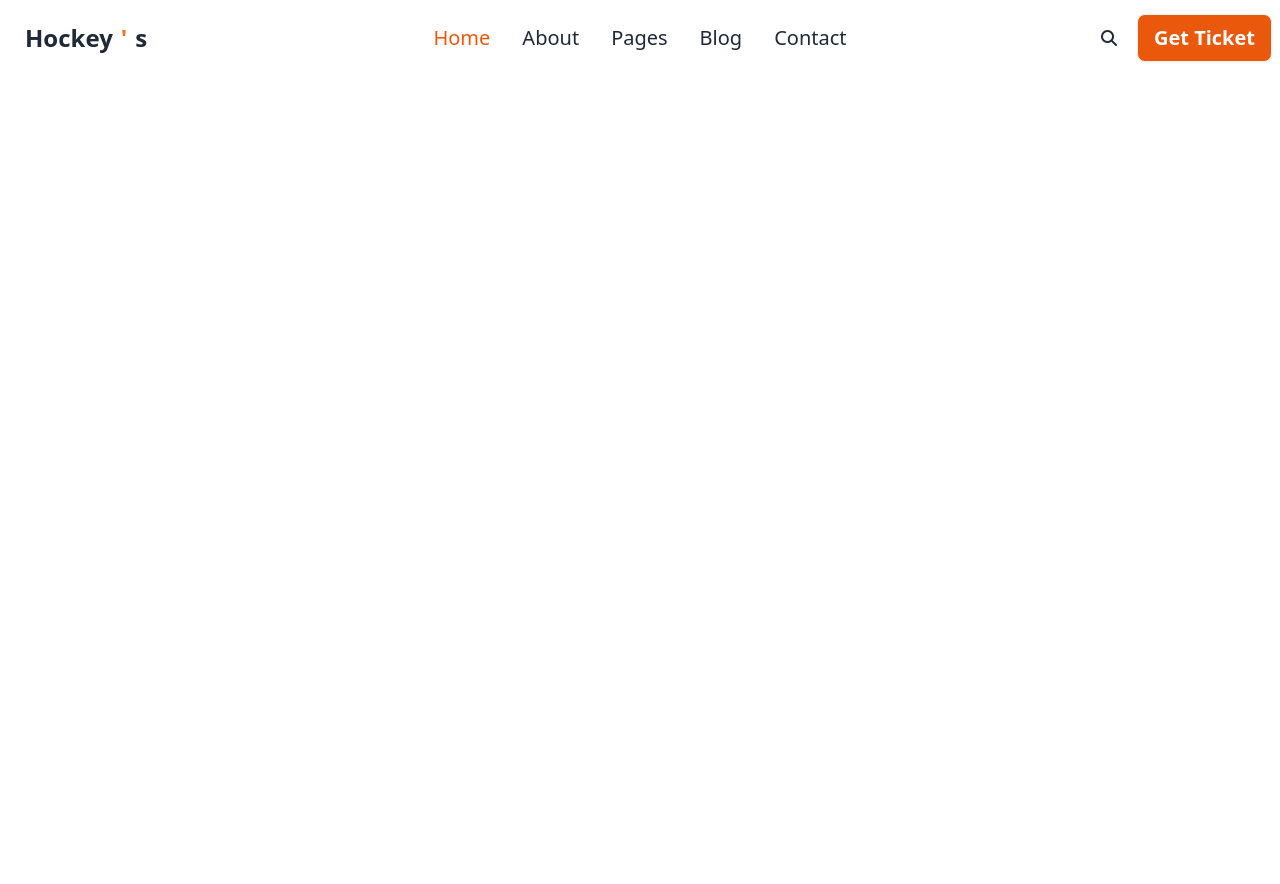
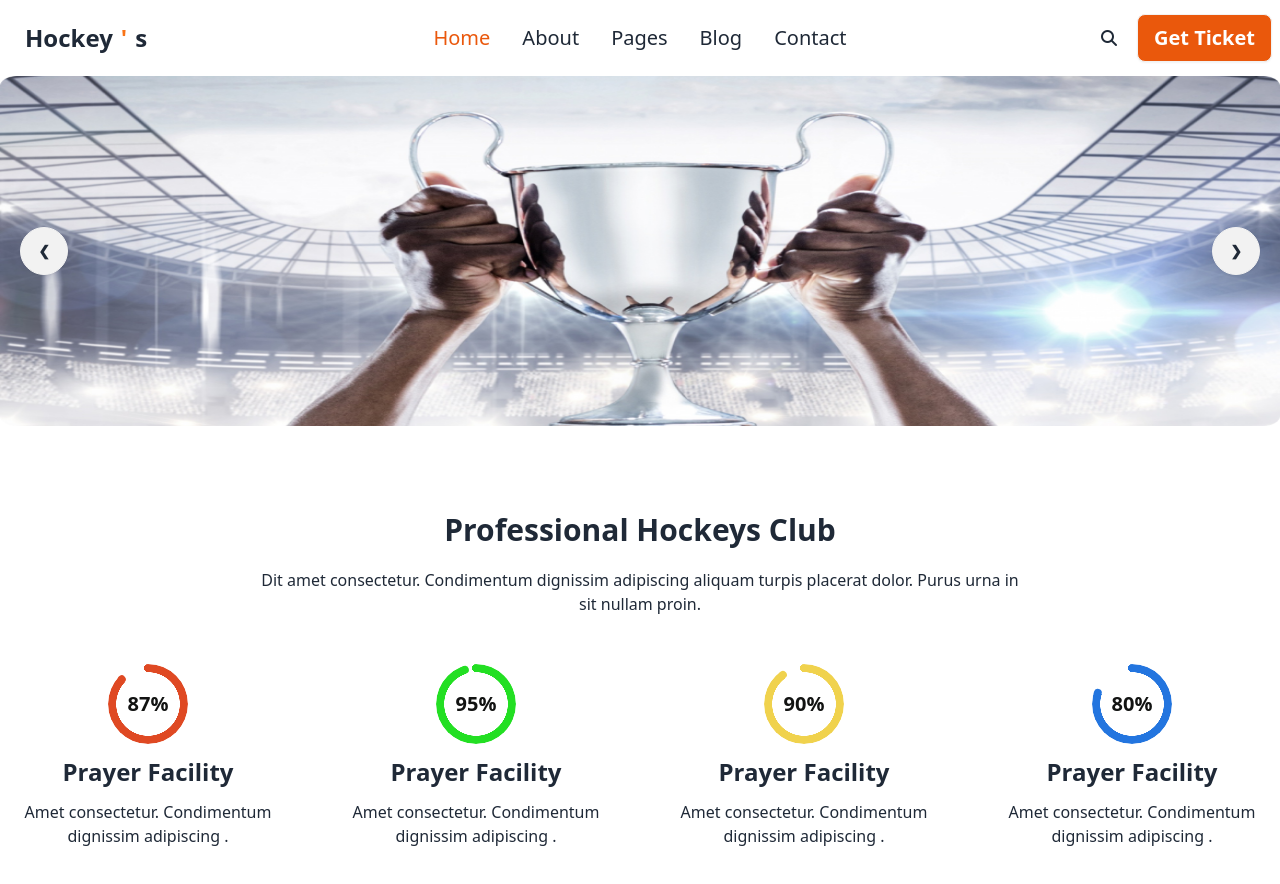
Before and after one commit to AmjadChowdhury/Hockey, a plain HTML site: page index.html in a window 1280 px wide. Before the commit the page ends 800 px from the top, so only its background shows below. Drawn offline with nearby package versions, Linux system fonts and the light colour scheme.

Commit message:
Manrope Font link and Professional Hockey club section done

```diff
--- a/index.html
+++ b/index.html
@@ -14,6 +14,16 @@
 
     <script src="https://kit.fontawesome.com/5fb88f6c15.js" crossorigin="anonymous"></script>
 
+    <!-- Manrope Font Link -->
+    <link rel="preconnect" href="https://fonts.googleapis.com">
+    <link rel="preconnect" href="https://fonts.gstatic.com" crossorigin>
+    <link href="https://fonts.googleapis.com/css2?family=Manrope:wght@400;500;600;700;800&display=swap" rel="stylesheet">
+
+    <style>
+      .manrope{
+        font-family: 'Manrope', sans-serif;
+      }
+    </style>
     <!-- For creating color class -->
 
     <script>
@@ -60,10 +70,74 @@
                 <i class="fa-solid fa-magnifying-glass mr-5"></i>
               <a class="btn bg-orange-600 text-white text-xl">Get Ticket</a>
             </div>
+        </div>
+
+        <!-- carousel -->
+        <div class="carousel w-full">
+          <div id="slide1" class="carousel-item relative w-full h-[350px]">
+            <img src="./images/1.png" class="w-full" />
+            <div class="absolute flex justify-between transform -translate-y-1/2 left-5 right-5 top-1/2">
+              <a href="#slide3" class="btn btn-circle">❮</a>
+              <a href="#slide2" class="btn btn-circle">❯</a>
+            </div>
           </div>
+          <div id="slide2" class="carousel-item relative w-full h-[350px]">
+            <img src="./images/2.png" class="w-full" />
+            <div class="absolute flex justify-between transform -translate-y-1/2 left-5 right-5 top-1/2">
+              <a href="#slide1" class="btn btn-circle">❮</a>
+              <a href="#slide3" class="btn btn-circle">❯</a>
+            </div>
+          </div>
+          <div id="slide3" class="carousel-item relative w-full h-[350px]">
+            <img src="./images/3.png" class="w-full" />
+            <div class="absolute flex justify-between transform -translate-y-1/2 left-5 right-5 top-1/2">
+              <a href="#slide2" class="btn btn-circle">❮</a>
+              <a href="#slide1" class="btn btn-circle">❯</a>
+            </div>
+          </div>
+        </div>
 
     </header>
-    <main>
+    <main class="container mx-auto my-20">
+      <!-- Headline and text -->
+      <div class="lg:max-w-3xl mx-auto text-center">
+        <h1 class="font-bold text-3xl mb-5">Professional Hockeys Club</h1>
+        <p>Dit amet consectetur. Condimentum dignissim adipiscing aliquam turpis placerat dolor. Purus urna in sit nullam proin. </p>
+      </div>
+
+
+     <div class="grid grid-cols-1 lg:grid-cols-4 gap-8 mt-10">
+      <div class="p-2 space-y-3">
+        <div class="flex justify-center">
+          <div class="radial-progress text-[rgb(223,73,35)]" style="--value:87;" role="progressbar"><span class="text-xl font-bold text-[#121312]">87%</span></div>
+        </div>
+        <h3 class="font-semibold text-2xl text-center">Prayer Facility</h3>
+        <p class="text-center">Amet consectetur. Condimentum dignissim adipiscing .</p>
+      </div>
+      <div class=" p-2 space-y-3">
+        <div class="flex justify-center">
+          <div class="radial-progress text-[#23df23]" style="--value:95;" role="progressbar"><span class="text-xl font-bold text-[#121312]">95%</span></div>
+        </div>
+        <h3 class="font-semibold text-2xl text-center">Prayer Facility</h3>
+        <p class="text-center">Amet consectetur. Condimentum dignissim adipiscing .</p>
+      </div>
+      <div class=" p-2 space-y-3">
+        <div class="flex justify-center">
+          <div class="radial-progress text-[#f0d24d]" style="--value:90;" role="progressbar"><span class="text-xl font-bold text-[#121312]">90%</span></div>
+        </div>
+        <h3 class="font-semibold text-2xl text-center">Prayer Facility</h3>
+        <p class="text-center">Amet consectetur. Condimentum dignissim adipiscing .</p>
+      </div>
+      <div class=" p-2 space-y-3">
+        <div class="flex justify-center">
+          <div class="radial-progress text-[#2375df]" style="--value:80;" role="progressbar"><span class="text-xl font-bold text-[#121312]">80%</span></div>
+        </div>
+        <h3 class="font-semibold text-2xl text-center ">Prayer Facility</h3>
+        <p class=" text-center">Amet consectetur. Condimentum dignissim adipiscing .</p>
+      </div>
+     </div>
+
+
 
     </main>
     <footer>
```
